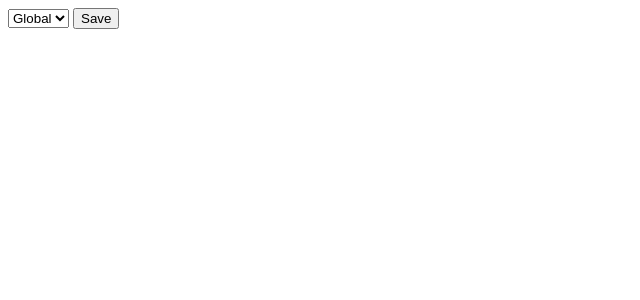
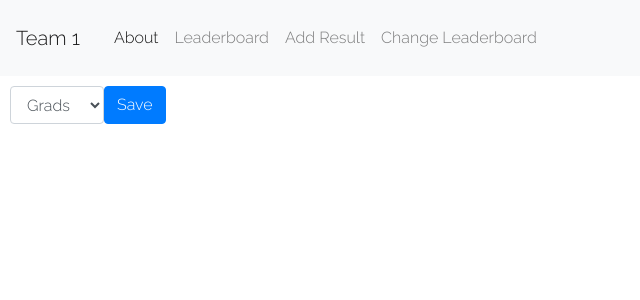
Before and after one commit to junaid-iw/TableTennisLadder, a Flask app: page /choose-leaderboard in a window 1280 px wide. Shown: the top 300 px of the page, without its empty margins (0-640 px from the left). Run offline with Flask 2, Linux system fonts and the light colour scheme; parts of the project's set-up code (start-up, migrations or seed data) failed here and were passed over; some libraries are stand-ins or nearby versions.

Commit message:
Adding phenomenal html/css styling.

```diff
--- a/leaderboard/Grads.txt
+++ b/leaderboard/Grads.txt
@@ -1,3 +1,4 @@
+Carlson
 Mike
 Ash
 Malik
--- a/leaderboard/leaderboardNames.txt
+++ b/leaderboard/leaderboardNames.txt
@@ -1,2 +1,2 @@
+Grads
 Global
-Grads
--- a/main/main.py
+++ b/main/main.py
@@ -410,6 +410,7 @@ app = Flask(__name__)
 def homepage():
     return render_template('home.html')
 
+
 @app.route('/leaderboard')
 def leaderboard():
     lb_list = getLeaderboardList()
@@ -435,13 +436,16 @@ def add_result():
 @app.route('/choose-leaderboard')
 def choose_leaderboard_form():
     lb_list = getLeaderboardList()
+
     return render_template('choose_leaderboard_form.html', leaderboards=lb_list)
 
 
 @app.route('/choose-leaderboard', methods=['POST'])
 def choose_leaderboard():
     selection = request.form.get('lb_choice')
-    return selection
+    changeLeaderboard(selection)
+
+    return redirect(url_for('add_result'))
 
 
 @app.errorhandler(404)
--- a/main/templates/choose_leaderboard_form.html
+++ b/main/templates/choose_leaderboard_form.html
@@ -1,8 +1,16 @@
+<link rel="stylesheet" href="https://maxcdn.bootstrapcdn.com/bootstrap/4.0.0/css/bootstrap.min.css" integrity="sha384-Gn5384xqQ1aoWXA+058RXPxPg6fy4IWvTNh0E263XmFcJlSAwiGgFAW/dAiS6JXm" crossorigin="anonymous">
+<link href="https://fonts.googleapis.com/css?family=Raleway:300" rel="stylesheet">
+
+{% include 'navbar.html' %}
+
+
 <form method="POST">
-    <select name="lb_choice">
-        {% for lb in leaderboards %}
-            <option value="{{lb[0]}}">{{lb[0]}}</option>
-        {% endfor %}
-    </select>
-    <button type="submit">Save</button>
+    <div class="form-inline">
+        <select name="lb_choice" class="form-control">
+            {% for lb in leaderboards %}
+                <option value="{{lb[0]}}">{{lb[0]}}</option>
+            {% endfor %}
+        </select>
+        <button type="submit" class="btn btn-primary">Save</button>
+    </div>
 </form>
--- /dev/null
+++ b/main/templates/navbar.html
@@ -0,0 +1,76 @@
+<style>
+        /* Style in-line for now */
+        html,body {
+            margin: 0;
+            padding: 0;
+            font-family: 'Raleway', sans-serif;
+            background-color: #ffffffd2;
+
+        }
+
+        div {
+            padding: 10px;
+        }
+
+        #nav {
+            z-index:99;
+            width: 100%;
+            overflow: hidden;
+            top: 0;
+            background-color: #333f48;
+            padding: 15px;
+            position: fixed;
+            border-bottom: 4px solid rgb(227, 82, 5);
+            color: white;
+            }
+
+        #main {
+            margin-top: 120px;
+            }
+
+        .leaderboard {
+            margin: 0 auto;
+            min-width: 100px;
+            max-width: 600px;
+            text-align: center;
+            color: black;
+            background-color: #ffffff;
+            border: 1px solid rgb(218, 218, 218);
+            border-radius: 7px;
+            margin-bottom: 110px;
+            box-shadow: 3px 6px #dedcdc
+        }
+
+.row:nth-child(odd) {
+    background: #e0e0e080;
+    }
+
+.row:nth-child(1) {
+    font-size: 36px;
+    background-color: #50D25F;
+    color: white;
+    }
+</style>
+
+<nav class="navbar navbar-expand-lg navbar-light bg-light">
+    <a class="navbar-brand" href="#">Team 1</a>
+    <button class="navbar-toggler" type="button" data-toggle="collapse" data-target="#navbarNav" aria-controls="navbarNav" aria-expanded="false" aria-label="Toggle navigation">
+      <span class="navbar-toggler-icon"></span>
+    </button>
+    <div class="collapse navbar-collapse" id="navbarNav">
+      <ul class="navbar-nav">
+        <li class="nav-item active">
+          <a class="nav-link" href="/">About<span class="sr-only">(current)</span></a>
+        </li>
+        <li class="nav-item">
+          <a class="nav-link" href="leaderboard">Leaderboard</a>
+        </li>
+        <li class="nav-item">
+          <a class="nav-link" href="addresult">Add Result</a>
+        </li>
+        <li class="nav-item">
+          <a class="nav-link" href="choose-leaderboard">Change Leaderboard</a>
+        </li>
+      </ul>
+    </div>
+</nav>
```
Also changed, not shown: main/templates/add_result_form.html (+12 -3 lines), main/templates/home.html (+3 -18 lines), main/templates/lb.html (+1 -69 lines).
